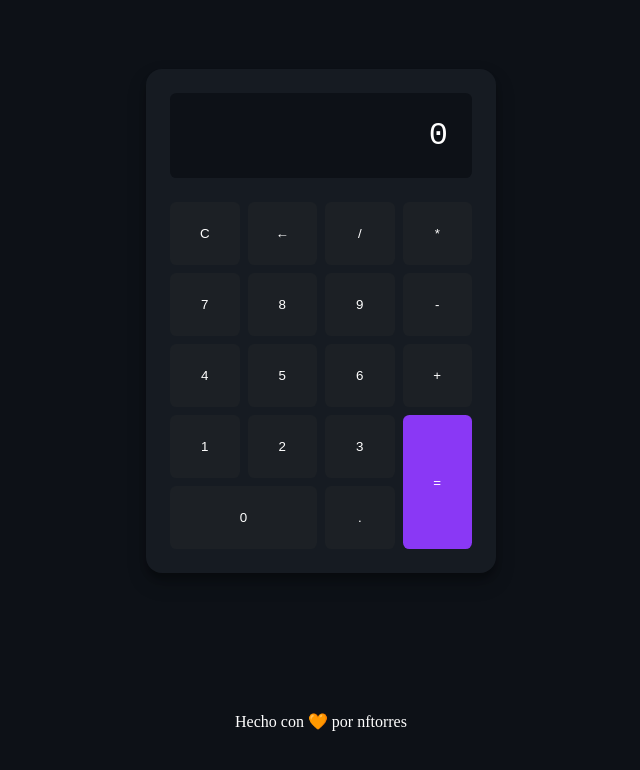
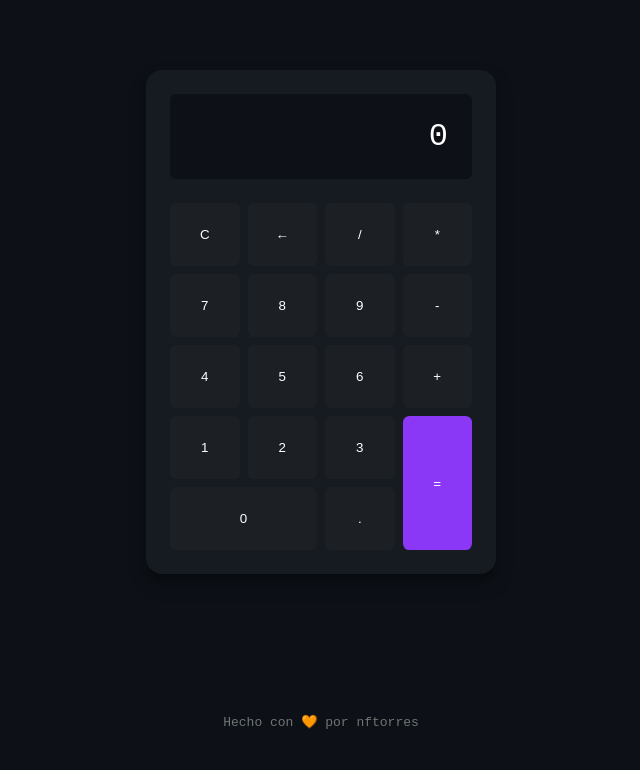
Before and after one commit to nftorres/calculadora, a plain HTML site: page index.html in a window 1280 px wide. Shown: the whole page, without its empty margins (319-959 px from the left). Drawn offline with Linux system fonts and the light colour scheme.

Commit message:
Refactorización

```diff
--- a/css/main.css
+++ b/css/main.css
@@ -70,7 +70,7 @@ body {
     opacity: 0.7;
 }
 
-.alert-warning {
+.footer {
     color: #6e7673;
     font-family: monospace;
 }
```
